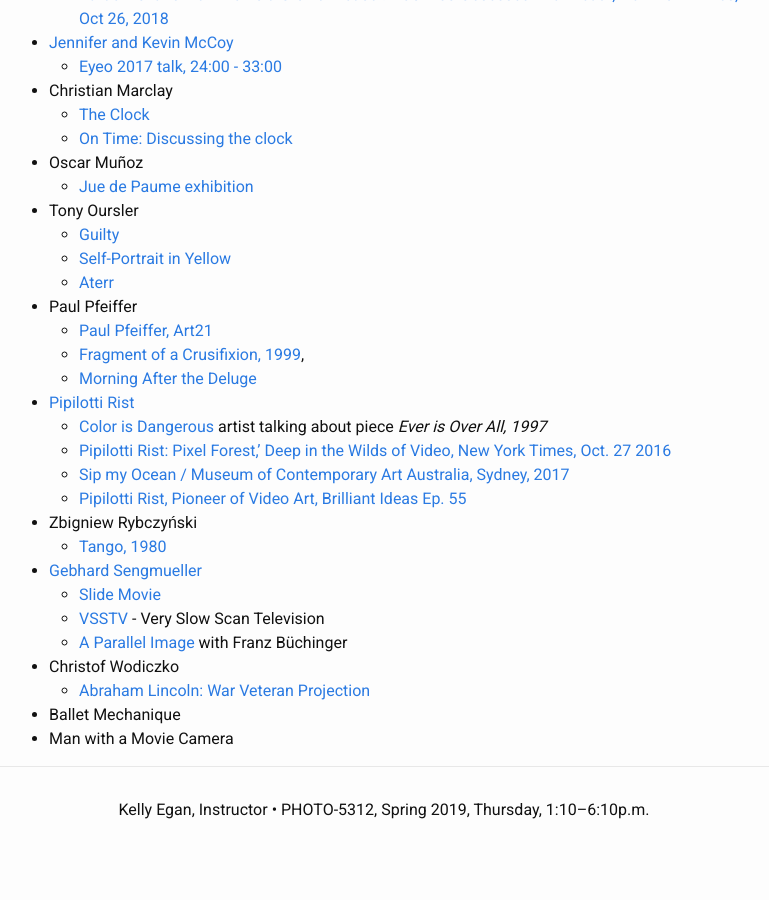
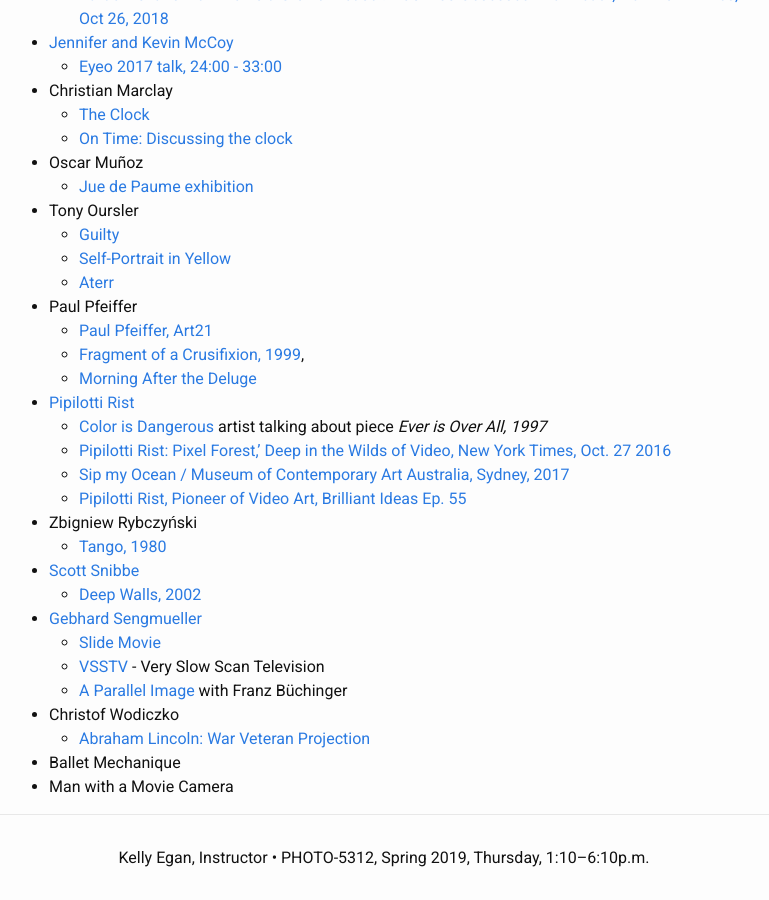
Before and after one commit to kellyegan/StillMoving, a Jekyll site: the page built from resources.md, in a window 1280 px wide and 900 px high, scrolled down 1858 px. Shown: the whole window, without its empty margins (256-1025 px from the left). Built offline with Jekyll 4.4.1, drawn with Linux system fonts in a browser that asks for light colours; before the commit the page ends 2710 px from its top, so only the background shows below that.

Commit message:
Add Scott Snibbe work to resources page.

```diff
--- a/resources.md
+++ b/resources.md
@@ -101,6 +101,8 @@ A collection of sites, tools and artist referenced in class.
 	* [Pipilotti Rist, Pioneer of Video Art, Brilliant Ideas Ep. 55](https://www.youtube.com/watch?v=nCusgvPo5vM)
 * Zbigniew Rybczyński
 	* [Tango, 1980](https://vimeo.com/90339479)
+* [Scott Snibbe](https://www.snibbe.com)
+  * [Deep Walls, 2002](https://www.snibbe.com/projects/interactive/deepwalls/)
 * [Gebhard Sengmueller](http://www.gebseng.com)
 	* [Slide Movie](https://vimeo.com/143231146)
 	* [VSSTV](https://vimeo.com/143231190) - Very Slow Scan Television
```
